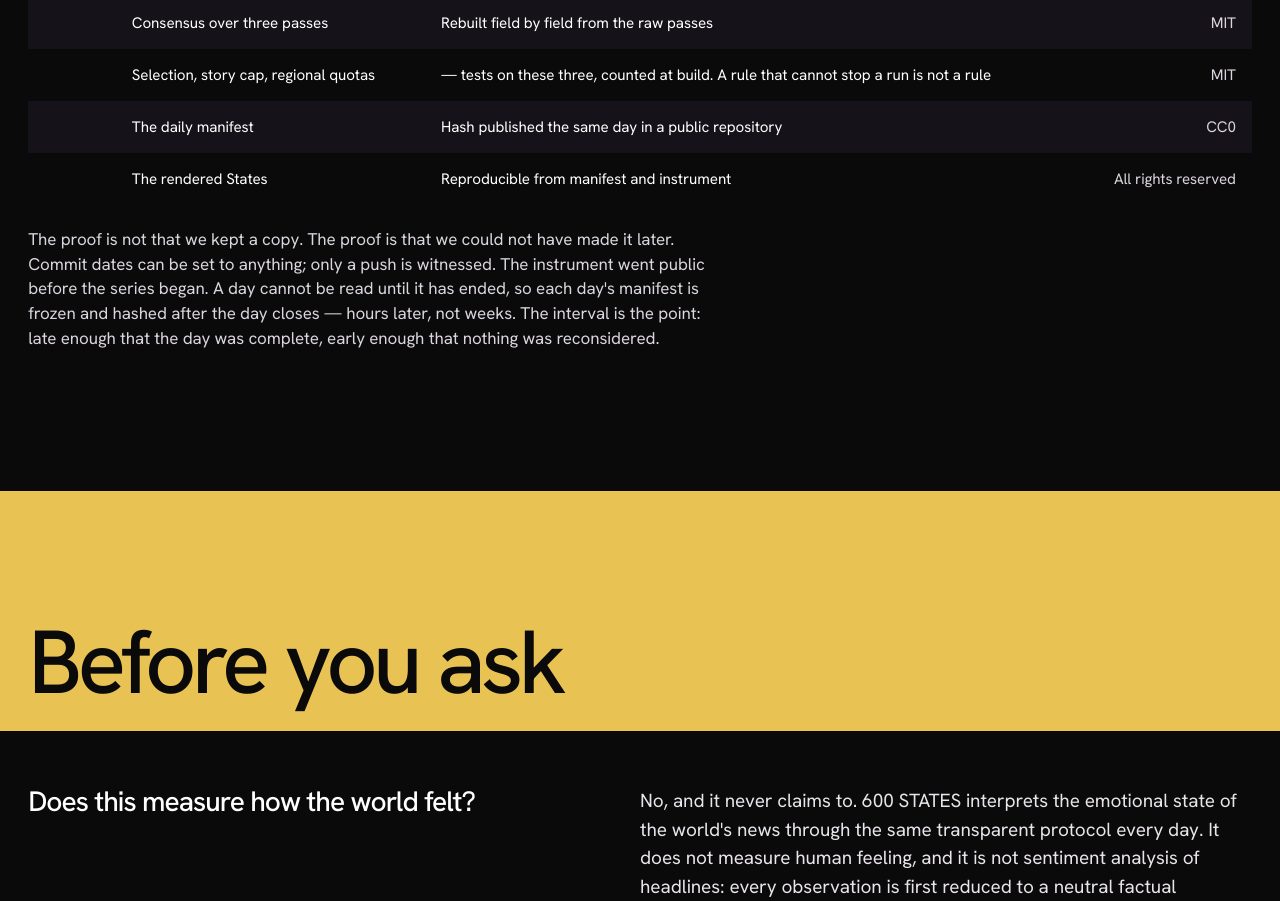
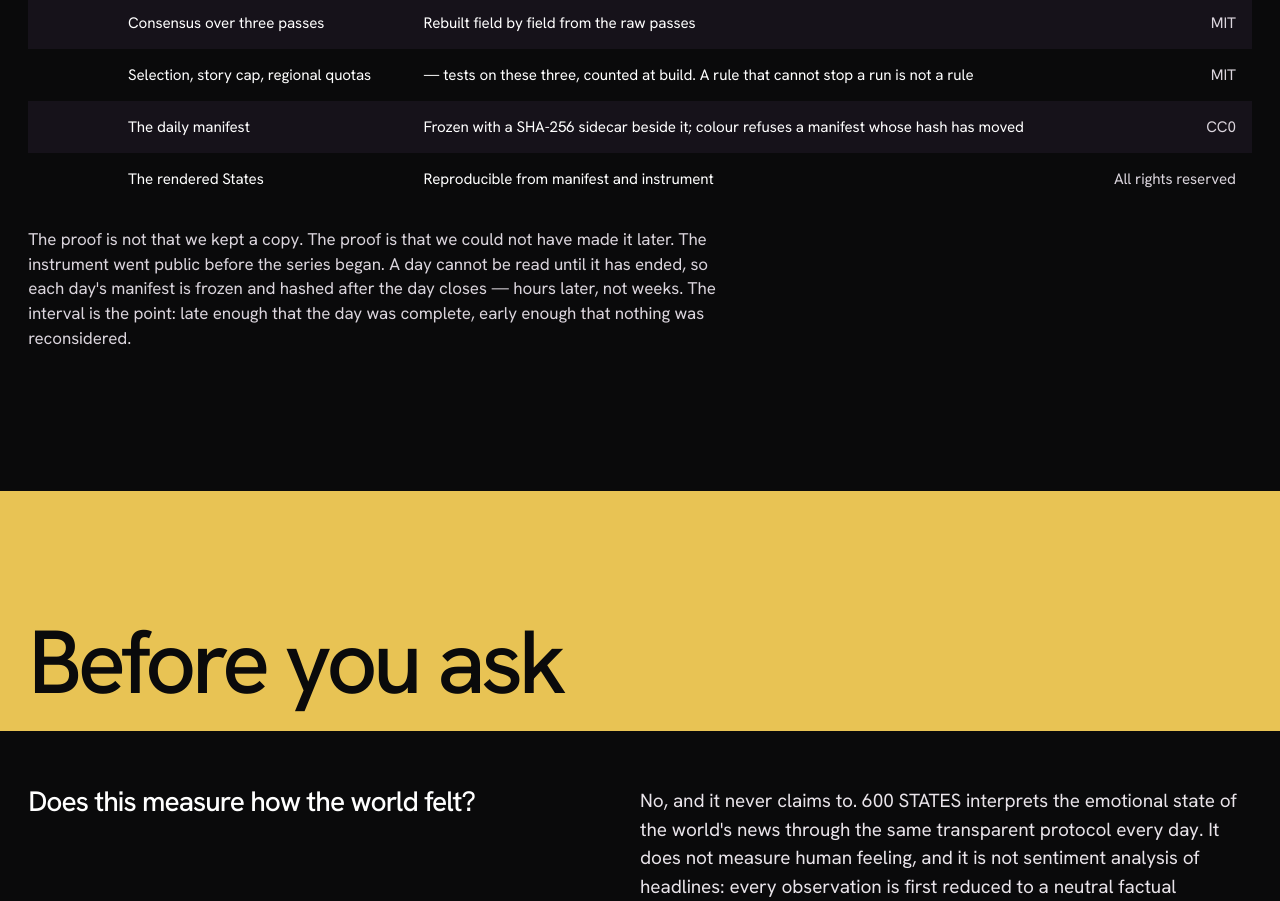
Before and after one commit to 600states/600-states, a plain HTML site: page site/index.html in a window 1280 px wide. Shown: the part 6642-7543 px from the top of the page. Drawn offline with Linux system fonts and the light colour scheme; a script that the page names is missing.

Commit message:
sajten: pushpastaendet ut ur bada stallena, och pilotens niva matt
Mekanismen finns inte, alltsa ska pastaendet inte sta i nagon formulering.
Ingen dygneshash publiceras nagonstans: repot bar ingen hashfil, sidecarerna
ligger i dataarkivet som inte ar publikt, och bevisrepot har inte oppnat.

TABELLRADEN sa "Hash published the same day in a public repository". Den sager
nu vad som faktiskt haller manifestet i dag:

  "Frozen with a SHA-256 sidecar beside it; colour refuses a manifest whose
   hash has moved"

Bada leden ar grindar som kors. consensus.build() skriver sidecaren bredvid
manifestet i samma stund som dygnet fryses, och vagrar dessutom en andra
frysning - sidecarens blotta existens stoppar omskrivningen. run_color
gate_frozen_emotion() laser sidecaren, hashar om manifestet och avbryter om de
skiljer sig: fargen slapps aldrig fram over ett manifest som rort sig.

BEVISSTYCKET bar inte langre "Commit dates can be set to anything; only a push
is witnessed." Den bjod in en granskare att kontrollera pushar som inte finns.
Kvar star det som ar belagt: instrumentet gick publikt fore serien, och dygnet
fryses och hashas efter att det stangt.

ATT KONTROLLERA FINNS KVAR, bara inte dagligen: att instrumentet gick publikt
fore serien gar att se utifran. api.github.com/repos/600states/600-states ger
created_at 2026-11-11, serien oppnar 1 december.

EN GRANS I MIN EGEN FORMULERING, rapporterad och inte dold: raden heter "The
daily manifest", och sidecar far emotionsmanifestet och fargmanifestet - inte
pre-emotionsmanifestet. run_state skriver det utan sidecar. Cellen ar sann om
de manifest som bar hashen, och vidare an mekanismen om nagon laser "the daily
manifest" som pre-emotionsmanifestet ocksa.

PILOTENS BEVISNIVA AR MANADSGROV - matt och infort i docs/MATNINGAR.md.
capture_state.basis() jamfor arkivstampeln med ts.startswith(day[:6]), alltsa
manad. Uppmatt pa dygn 001, 1 200 poster deduplicerade pa url: 117 av 1 021
unika urler bar CONTEMPORANEOUS_ARCHIVE, och av dem ar 37 arkivkopior fran
2 januari under ett namn som sager att de ar fran observationsdygnet
1 januari. Grovheten ar alltsa inte latent, den biter redan.

Nivatabellen hogre upp i filen bar nu en rattelsemarkering i stallet for att
skrivas om: den ar en post fran 2026-09-07 och ska fa forbli det.

258 tester grona.

```diff
--- a/site/index.html
+++ b/site/index.html
@@ -470,11 +470,11 @@ h2{font-size:var(--step-head)}
         <tr class="r"><td>v1.0</td><td>Grid Specification</td><td>30 × 20, chronological, no exceptions</td><td>CC0</td></tr>
         <tr class="r"><td></td><td>Consensus over three passes</td><td>Rebuilt field by field from the raw passes</td><td>MIT</td></tr>
         <tr class="r"><td></td><td>Selection, story cap, regional quotas</td><td><span data-tests>&mdash;</span> tests on these three, counted at build. A rule that cannot stop a run is not a rule</td><td>MIT</td></tr>
-        <tr class="r"><td></td><td>The daily manifest</td><td>Hash published the same day in a public repository</td><td>CC0</td></tr>
+        <tr class="r"><td></td><td>The daily manifest</td><td>Frozen with a SHA-256 sidecar beside it; colour refuses a manifest whose hash has moved</td><td>CC0</td></tr>
         <tr class="r"><td></td><td>The rendered States</td><td>Reproducible from manifest and instrument</td><td>All rights reserved</td></tr>
       </tbody>
     </table>
-    <p class="cap r">The proof is not that we kept a copy. The proof is that we could not have made it later. Commit dates can be set to anything; only a push is witnessed. The instrument went public before the series began. A day cannot be read until it has ended, so each day&#39;s manifest is frozen and hashed after the day closes &mdash; hours later, not weeks. The interval is the point: late enough that the day was complete, early enough that nothing was reconsidered.</p>
+    <p class="cap r">The proof is not that we kept a copy. The proof is that we could not have made it later. The instrument went public before the series began. A day cannot be read until it has ended, so each day&#39;s manifest is frozen and hashed after the day closes &mdash; hours later, not weeks. The interval is the point: late enough that the day was complete, early enough that nothing was reconsidered.</p>
   </div>
 </section>
 
```
Also changed, not shown: 1 other file.
